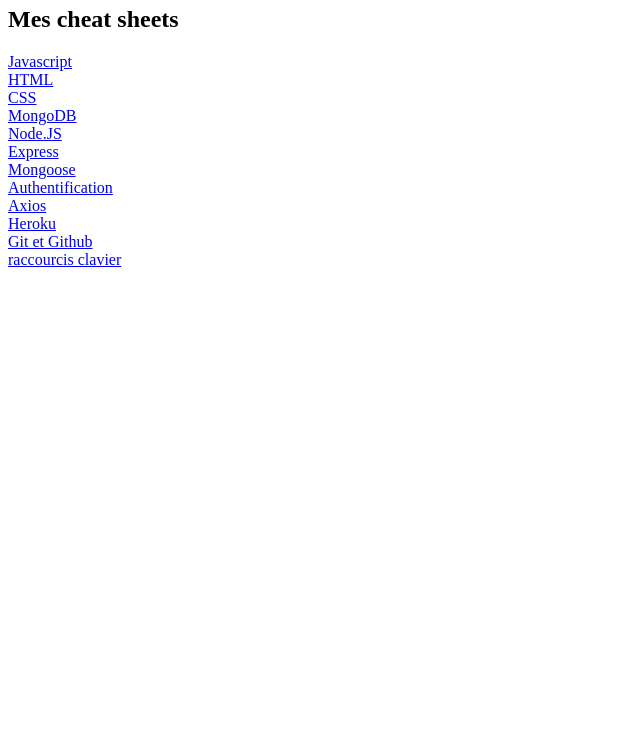
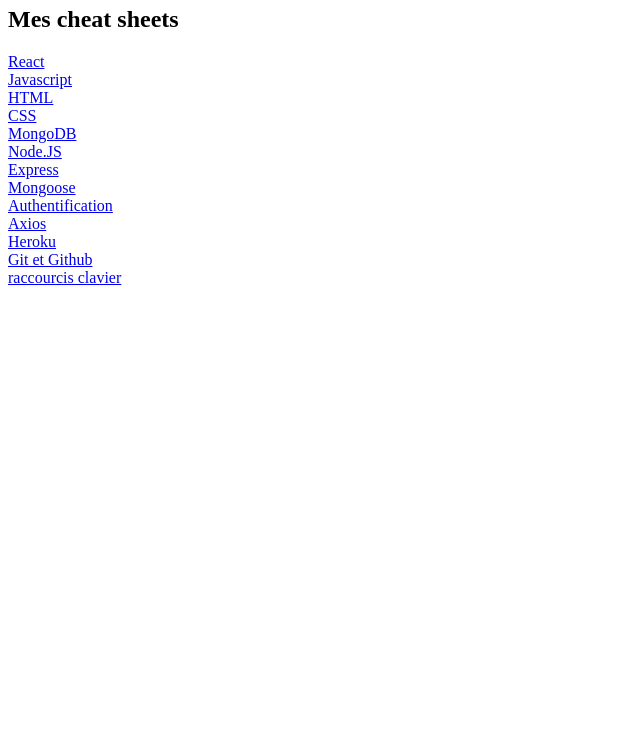
Before and after one commit to Sofy-Prd/Sofy-Prd.github.io, a plain HTML site: page index.html in a window 1280 px wide. Shown: the part 60-800 px from the top of the page, without its empty margins (0-640 px from the left). Drawn offline with Linux system fonts and the light colour scheme.

Commit message:
Update index.html

```diff
--- a/index.html
+++ b/index.html
@@ -1,6 +1,10 @@
 <h1> Bienvenue sur mon site web !</h1>
 
 <h2> Mes cheat sheets </h2>
+
+<a href="https://hackmd.io/iLPVyfpgSGCGzAeQRjW2gQ">React </a>
+<br>
+
 
 <a href="https://hackmd.io/OJPutzCATjyBGfkpdTM20Q">Javascript </a>
 <br>
```
